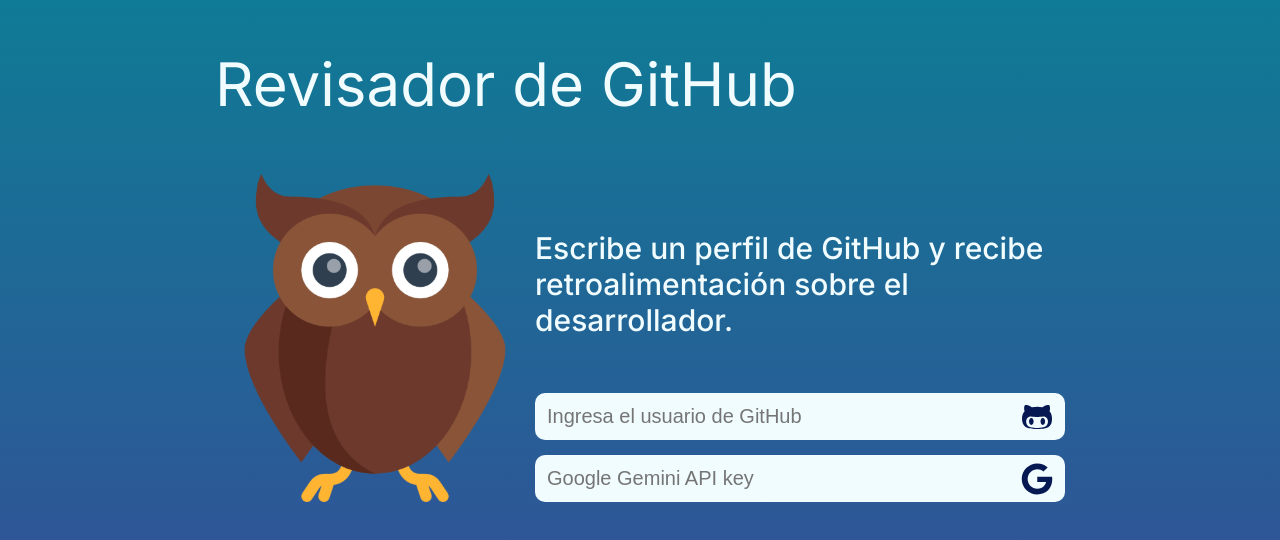
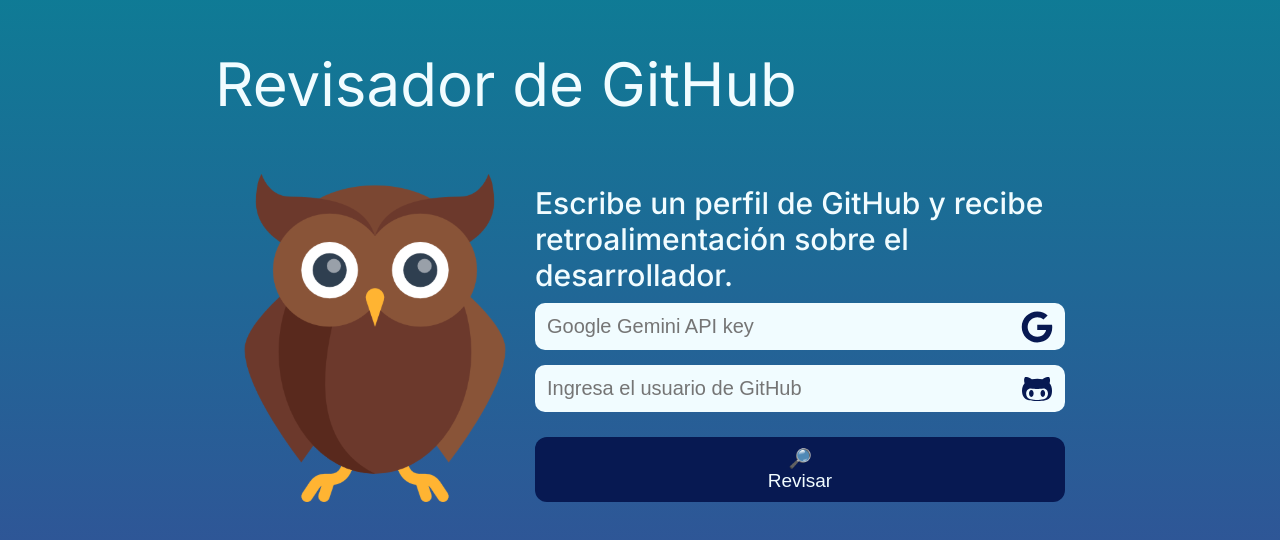
Before and after one commit to AngelMaldonado/analizador-IA-github, a Next.js app: page / in a window 1280 px wide. Shown: the part 122-662 px from the top of the page. Built offline with nearby package versions, Linux system fonts and the light colour scheme.

Commit message:
Conectando pantalla principal con la de resultados

```diff
--- a/app/app.css
+++ b/app/app.css
@@ -12,6 +12,11 @@
 
   >form {
     gap: 1.5rem;
+
+    >button {
+      margin-top: 1rem;
+      padding: 1rem 0;
+    }
   }
 }
 
--- a/app/globals.css
+++ b/app/globals.css
@@ -99,6 +99,31 @@
   height: var(--icon-size);
 }
 
+button {
+  cursor: pointer;
+  border: none;
+  font-size: var(--p-fs);
+  border-radius: 1.2rem;
+  padding: 0;
+  color: var(--primary-color-10);
+  background-color: var(--primary-color-100);
+  top: 0;
+  left: 0;
+  transition: top 0.2s ease, left 0.2s ease, box-shadow 0.2s ease;
+
+  >span {
+    display: block;
+  }
+
+  &:hover,
+  &:focus {
+    position: relative;
+    top: -1.2rem;
+    left: -1.2rem;
+    box-shadow: 1.2rem 1.2rem 0 var(--primary-color-50);
+  }
+}
+
 /** UTILITIES **/
 .flex-column {
   display: flex;
--- a/app/page.tsx
+++ b/app/page.tsx
@@ -1,8 +1,12 @@
+"use client"
 import Input from "@/components/Input";
 import { FaGithubAlt, FaGoogle } from "react-icons/fa";
+import { useRouter } from "next/navigation"
 import "./app.css"
 
 export default function Home() {
+  const router = useRouter()
+
   return (
     <main className="flex-column">
       <h1>Revisador de GitHub</h1>
@@ -11,9 +15,13 @@
         <h3>
           Escribe un perfil de GitHub y recibe retroalimentación sobre el desarrollador.
         </h3>
-        <form className="flex-column">
-          <Input icono={<FaGithubAlt />} placeholder={"Ingresa el usuario de GitHub"} title={"Usuario de GitHub"} type={"text"} name={"github"} id={"github"} />
+        <form onSubmit={e => e.preventDefault()} className="flex-column">
           <Input icono={<FaGoogle />} placeholder={"Google Gemini API key"} title={"API key de Google Gemini"} type={"password"} name={"apikey"} id={"apikey"} />
+          <Input onEnter={() => router.push("/results")} icono={<FaGithubAlt />} placeholder={"Ingresa el usuario de GitHub"} title={"Usuario de GitHub"} type={"text"} name={"github"} id={"github"} />
+          <button onClick={() => router.push("/results")} type="button">
+            <span>🔎</span>
+            Revisar
+          </button>
         </form>
       </section>
     </main>
--- a/components/Input.tsx
+++ b/components/Input.tsx
@@ -1,6 +1,8 @@
+"use client"
 import "./Input.css"
 
 export type InputProps = {
+  onEnter?: () => void,
   icono: React.ReactElement,
   placeholder: string,
   title: string,
@@ -10,10 +12,18 @@
 }
 
 export default function Input(props: InputProps) {
+  const { icono, onEnter, ...inputProps } = props
+
   return (
     <div className="input-wrapper">
-      <input title={props.title} type={props.type} placeholder={props.placeholder} name={props.name} id={props.id} />
-      {props.icono}
+      <input {...inputProps}
+        onKeyDown={(e) => {
+          if (onEnter && e.key === "Enter") {
+            onEnter()
+          }
+        }}
+      />
+      {icono}
     </div>
   )
 }
```
Also changed, not shown: app/results/page.css (+0 -12 lines).
